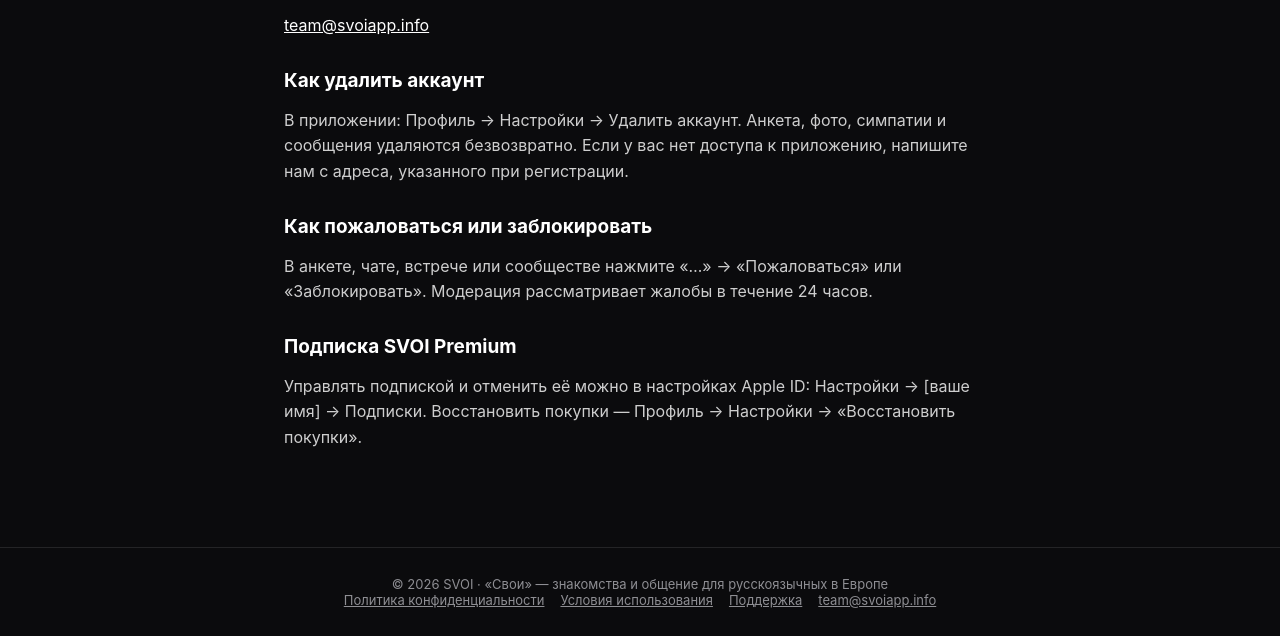
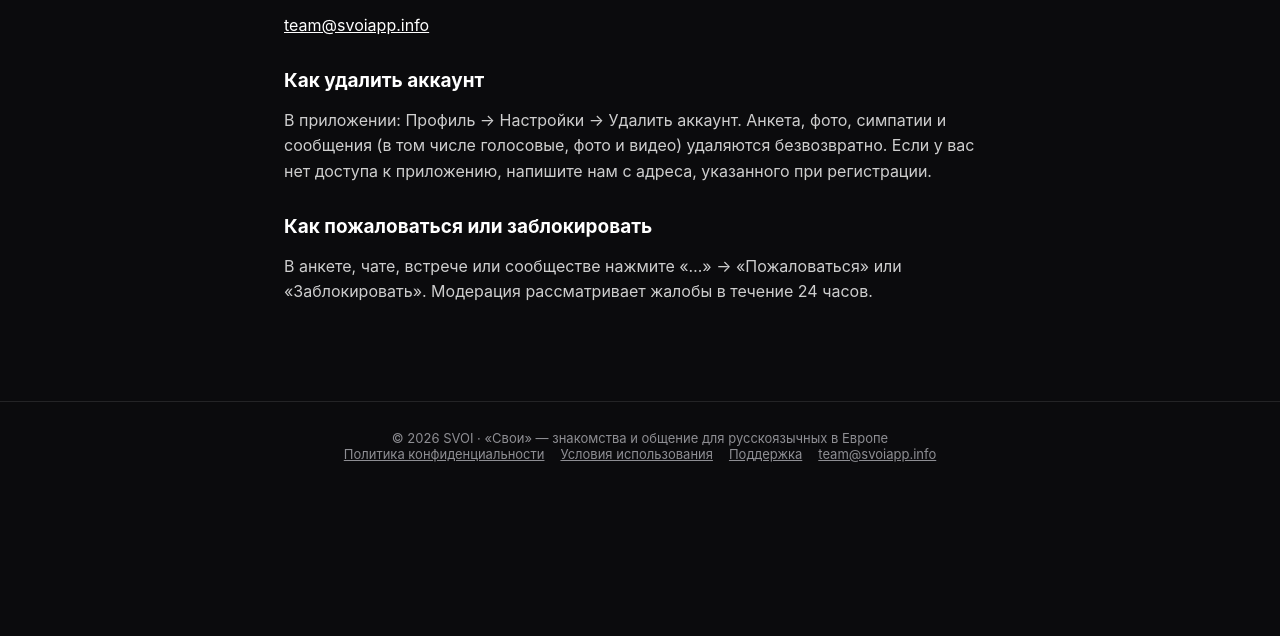
Before and after one commit to job-crypto/svoi-site, a plain HTML site: page support/index.html in a window 1280 px wide. Shown: the part 229-865 px from the top of the page. After the commit the page ends 800 px from the top, so only its background shows below. Drawn offline with Linux system fonts and the light colour scheme.

Commit message:
Обновление текстов сайта

```diff
--- a/support/index.html
+++ b/support/index.html
@@ -19,8 +19,8 @@ footer a{color:var(--muted);margin:0 8px}
 <main><h1>Поддержка</h1>
 <p>Есть вопрос, нашли ошибку или хотите пожаловаться на пользователя? Напишите нам — ответим в течение 24 часов.</p>
 <p><a href="mailto:team@svoiapp.info">team@svoiapp.info</a></p>
-<h2>Как удалить аккаунт</h2><p>В приложении: Профиль → Настройки → Удалить аккаунт. Анкета, фото, симпатии и сообщения удаляются безвозвратно. Если у вас нет доступа к приложению, напишите нам с адреса, указанного при регистрации.</p>
+<h2>Как удалить аккаунт</h2><p>В приложении: Профиль → Настройки → Удалить аккаунт. Анкета, фото, симпатии и сообщения (в том числе голосовые, фото и видео) удаляются безвозвратно. Если у вас нет доступа к приложению, напишите нам с адреса, указанного при регистрации.</p>
 <h2>Как пожаловаться или заблокировать</h2><p>В анкете, чате, встрече или сообществе нажмите «…» → «Пожаловаться» или «Заблокировать». Модерация рассматривает жалобы в течение 24 часов.</p>
-<h2>Подписка SVOI Premium</h2><p>Управлять подпиской и отменить её можно в настройках Apple ID: Настройки → [ваше имя] → Подписки. Восстановить покупки — Профиль → Настройки → «Восстановить покупки».</p></main>
+</main>
 <footer>© 2026 SVOI · «Свои» — знакомства и общение для русскоязычных в Европе<br><a href="/privacy/">Политика конфиденциальности</a><a href="/terms/">Условия использования</a><a href="/support/">Поддержка</a><a href="mailto:team@svoiapp.info">team@svoiapp.info</a></footer>
 </body></html>
```
Also changed, not shown: privacy/index.html (+1 -1 lines), terms/index.html (+1 -1 lines).
